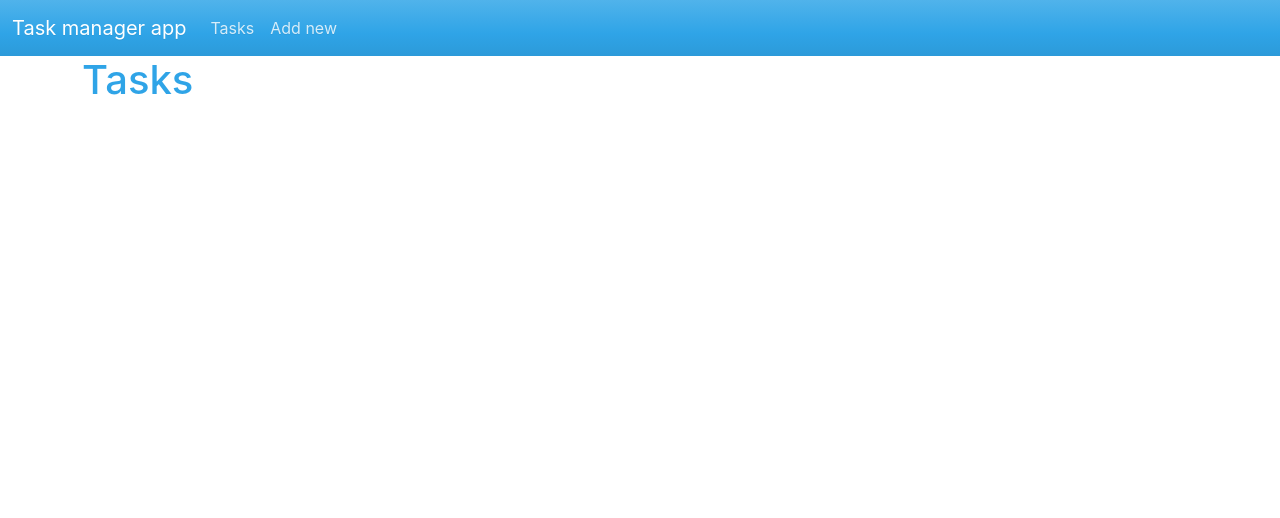
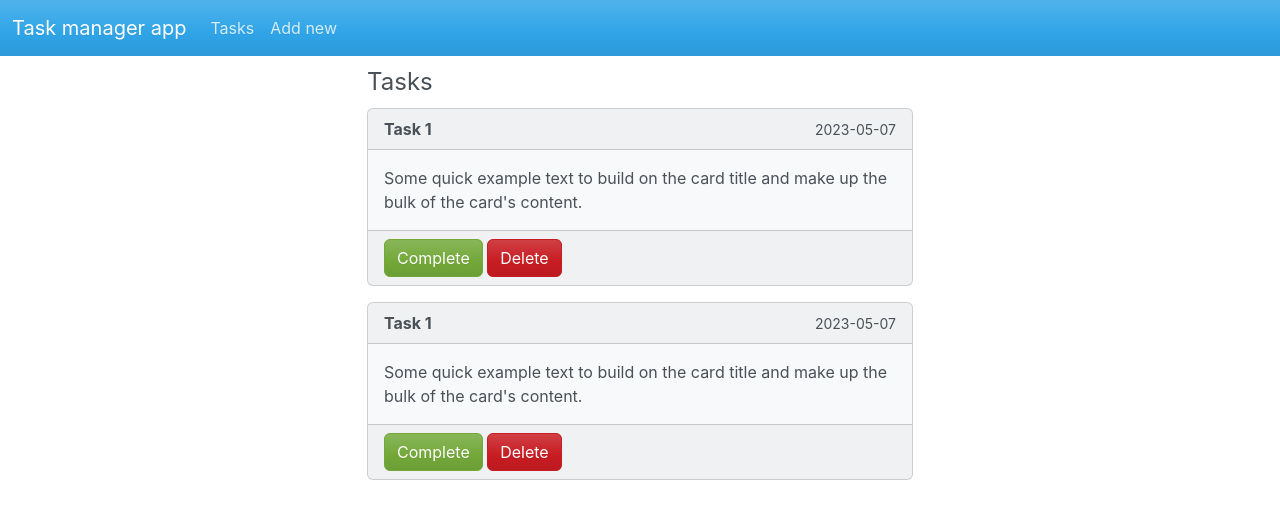
Before and after one commit to pragith98/task-manager-app, a React (Create React App) app: page / in a window 1280 px wide. Shown: the top 518 px of the page. Built offline with nearby package versions, Linux system fonts and the light colour scheme.

Commit message:
create task list

```diff
--- a/src/pages/Tasks/Tasks.jsx
+++ b/src/pages/Tasks/Tasks.jsx
@@ -1,9 +1,68 @@
-function Tasks(){
-    return(
-        <div className="container">
-            <h1>Tasks</h1>
+function Tasks() {
+  return (
+    <div className="container">
+      <div className="row justify-content-center mt-2">
+        <div className="col-6">
+          <legend>Tasks</legend>
+          <div className="card bg-light mb-3" >
+            <div className="card-header">
+              <div className="row">
+                <div className="col-6">
+                  <strong>Task 1</strong>
+                </div>
+                <div className="col-6 text-end">
+                  <small>2023-05-07</small>
+                </div>
+              </div>
+            </div>
+            <div className="card-body">
+              <p className="card-text">
+                Some quick example text to build on the card title and make up
+                the bulk of the card's content.
+              </p>
+            </div>
+            <div className="card-footer">
+              <button type="button" className="btn btn-success ml-2">
+                Complete
+              </button>
+              &nbsp;
+              <button type="button" className="btn btn-danger">
+                Delete
+              </button>
+            </div>
+          </div>
+
+          <div className="card bg-light mb-3" >
+            <div className="card-header">
+              <div className="row">
+                <div className="col-6">
+                  <strong>Task 1</strong>
+                </div>
+                <div className="col-6 text-end">
+                  <small>2023-05-07</small>
+                </div>
+              </div>
+            </div>
+            <div className="card-body">
+              <p className="card-text">
+                Some quick example text to build on the card title and make up
+                the bulk of the card's content.
+              </p>
+            </div>
+            <div className="card-footer">
+              <button type="button" className="btn btn-success ml-2">
+                Complete
+              </button>
+              &nbsp;
+              <button type="button" className="btn btn-danger">
+                Delete
+              </button>
+            </div>
+          </div>
         </div>
-    );
+      </div>
+    </div>
+  );
 }
 
 export default Tasks;
```
